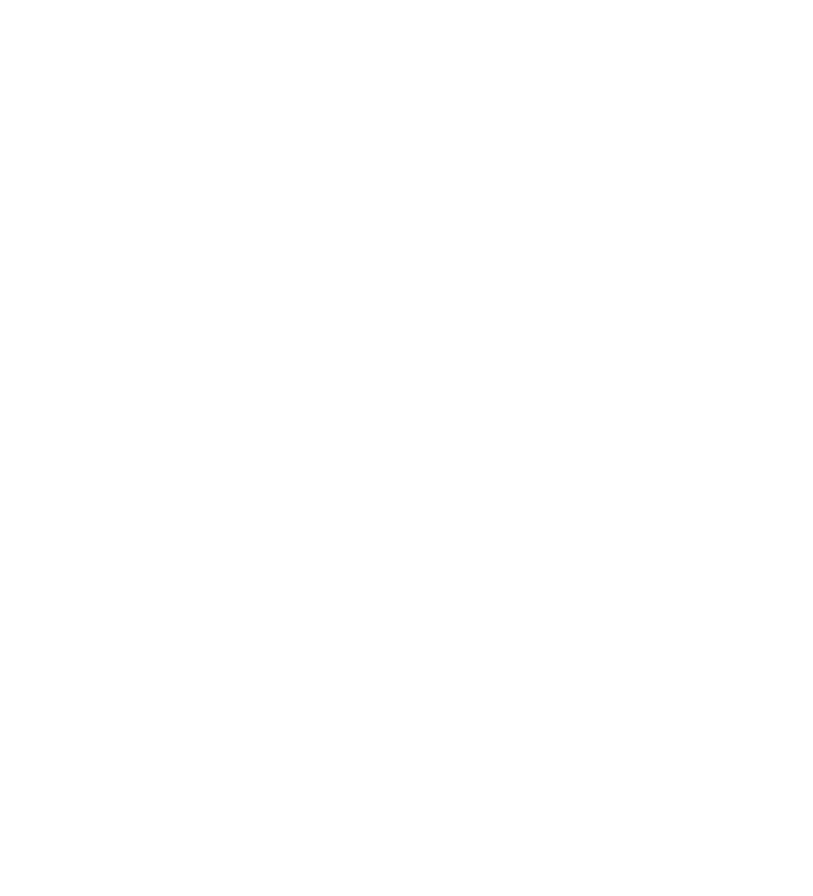
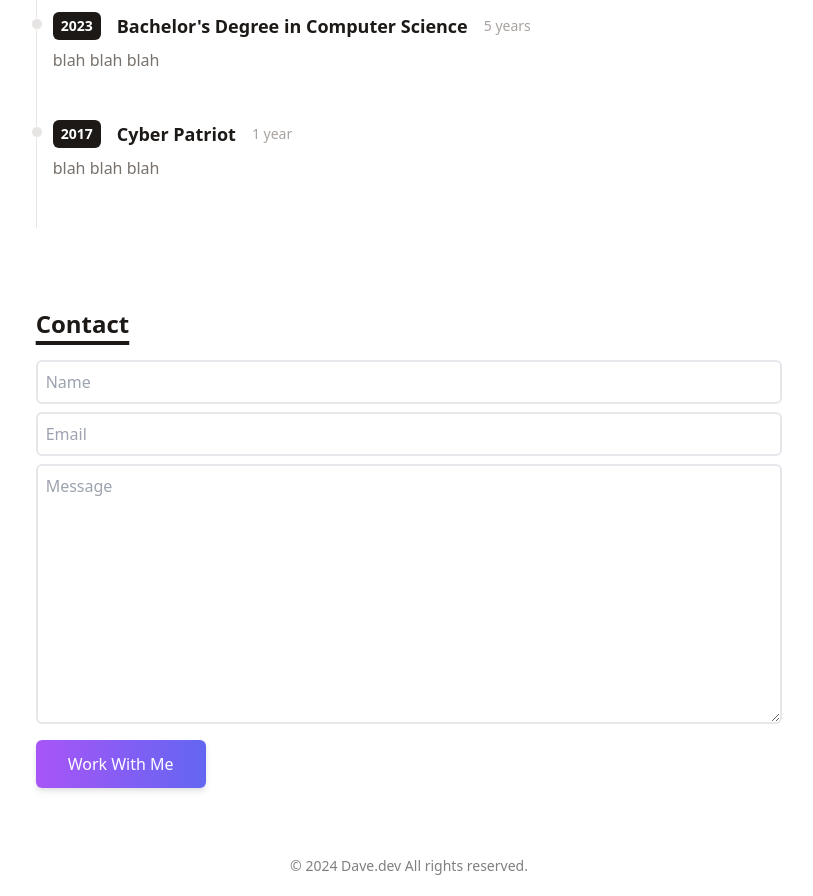
Before and after one commit to dnxv/simple-portfolio, a React (Vite) app: page / in a window 1280 px wide. Shown: the part 840-1736 px from the top of the page, without its empty margins (231-1044 px from the left). Before the commit the page ends 800 px from the top, so only its background shows below. Built offline with nearby package versions, Linux system fonts and the light colour scheme.

Commit message:
setup timeline, footer, contact, title

```diff
--- a/src/components/Contact.jsx
+++ b/src/components/Contact.jsx
@@ -1,9 +1,57 @@
 import React from "react";
+import Title from "./Title";
 
 function Contact() {
   return (
-    <div>
+    <div className="flex flex-col
+      mb-10 mx-auto">
+      <div className="flex justify-center
+        items-center">
+        <form
+          action="https://getform.io/slug"
+          method="POST"
+          className="flex flex-col
+          w-full md:w-7/12"
+        >
+          <Title>Contact</Title>
+          <input
+            type="text"
+            name="name"
+            placeholder="Name"
+            className="p-2 bg-transparent
+            border-2 rounded-md
+            focus:outline-none"
+          />
+          <input
+            type="text"
+            name="email"
+            placeholder="Email"
+            className="my-2 p-2 bg-transparent
+            border-2 rounded-md
+            focus:outline-none"
+          />
+          <textarea
+            name="message"
+            placeholder="Message"
+            rows="10"
+            className="p-2 mb-4
+            bg-transparent
+            border-2 rounded-md
+            focus:outline-none" />
 
+            <button
+              type="button"
+              className="text-center inline-block
+              px-8 py-3 w-max
+              text-base font-medium text-white
+              rounded-md
+              bg-gradient-to-r from-purple-500 to-indigo-500
+              drop-shadow-md hover:stroke-white"
+              >
+                Work With Me
+            </button>
+        </form>
+      </div>
     </div>
   )
 }
--- a/src/components/Footer.jsx
+++ b/src/components/Footer.jsx
@@ -2,7 +2,14 @@
 
 function Footer() {
   return (
-    <div>
+    <div className="py-5 text-center">
+
+      <p className="text-sm opacity-50
+      mt-2">
+        &copy; {new Date().getFullYear()} Dave.dev
+        All rights reserved.
+
+      </p>
 
     </div>
   )
--- a/src/components/Timeline.jsx
+++ b/src/components/Timeline.jsx
@@ -1,9 +1,24 @@
 import React from "react";
+import timeline from "../data/timeline";
+import TimelineItem from "./TimelineItem";
+import Title from "./Title";
 
 function Timeline() {
   return (
-    <div>
-
+    <div className="flex flex-col md:flex-row
+    justify-center
+    my-20">
+      <div className="w-full md:w-7/12">
+        <Title>Timeline</Title>
+        {timeline.map(item => (
+            <TimelineItem
+              year={item.year}
+              title={item.title}
+              duration={item.duration}
+              details={item.details}
+            />
+          ))}
+      </div>
     </div>
   )
 }
--- /dev/null
+++ b/src/components/TimelineItem.jsx
@@ -0,0 +1,45 @@
+import React from "react";
+
+function TimelineItem({year, title, duration, details}) {
+  return (
+    <ol className="flex flex-col
+    md:flex-col relative
+    border-l border-stone-200">
+    {/* vertical line under circle: border-l border-stone-200  */}
+
+      <li className="mb-10 ml-4">
+        <div className="absolute
+        w-3 h-3 bg-stone-200 rounded-full
+        mt-1.5 -left-1.5
+        border border-white" />
+        {/* cirle: w-3 h-3 bg-stone-200 rounded-full  */}
+
+        <p className="flex flex-wrap
+        gap-4 flex-row
+        items-center justify-start
+        text-xs md:text-sm">
+          <span className="inline-block
+          px-2 py-1
+          font-semibold text-white
+          bg-stone-900 rounded-md">
+            {year}
+          </span>
+          <h3 className="text-lg font-semibold text-stone-900">
+            {title}
+          </h3>
+          <div className="my-1
+          text-sm font-normal text-stone-400
+          leading-none">
+            {duration}
+          </div>
+        </p>
+        <p className="my-2
+        text-base font-normal text-stone-500">
+          {details}
+        </p>
+      </li>
+    </ol>
+  )
+}
+
+export default TimelineItem;
--- /dev/null
+++ b/src/components/Title.jsx
@@ -0,0 +1,16 @@
+import React from "react";
+
+function Title({children, id}) {
+  return (
+    <h1
+      id={id && id}
+      className="text-2xl font-bold text-stone-900
+      underline underline-offset-8
+      decoration-4
+      mb-5">
+        {children}
+    </h1>
+  )
+}
+
+export default Title;
--- a/src/data/portfolio.js
+++ b/src/data/portfolio.js
@@ -1,7 +1,7 @@
 export default [
   {
     title: 'Terminal Website',
-    imgUrl: '',
+    imgUrl: 'src/assets/smaller-detection.png',
     stack: ['HTML', 'CSS', 'JavaScript'],
     link: 'https://fkcodes.com',
   },
--- /dev/null
+++ b/src/data/timeline.js
@@ -0,0 +1,20 @@
+export default [
+  {
+    year: 'Today',
+    title: "Master's Degree in Computer Science",
+    duration: '6 years',
+    details: 'blah blah blah',
+  },
+  {
+    year: '2023',
+    title: "Bachelor's Degree in Computer Science",
+    duration: '5 years',
+    details: 'blah blah blah',
+  },
+  {
+    year: '2017',
+    title: 'Cyber Patriot',
+    duration: '1 year',
+    details: 'blah blah blah',
+  },
+]
```
Also changed, not shown: src/assets/smaller-detection.png (added), 1 other file (tests, documents, lock files or other folders).
